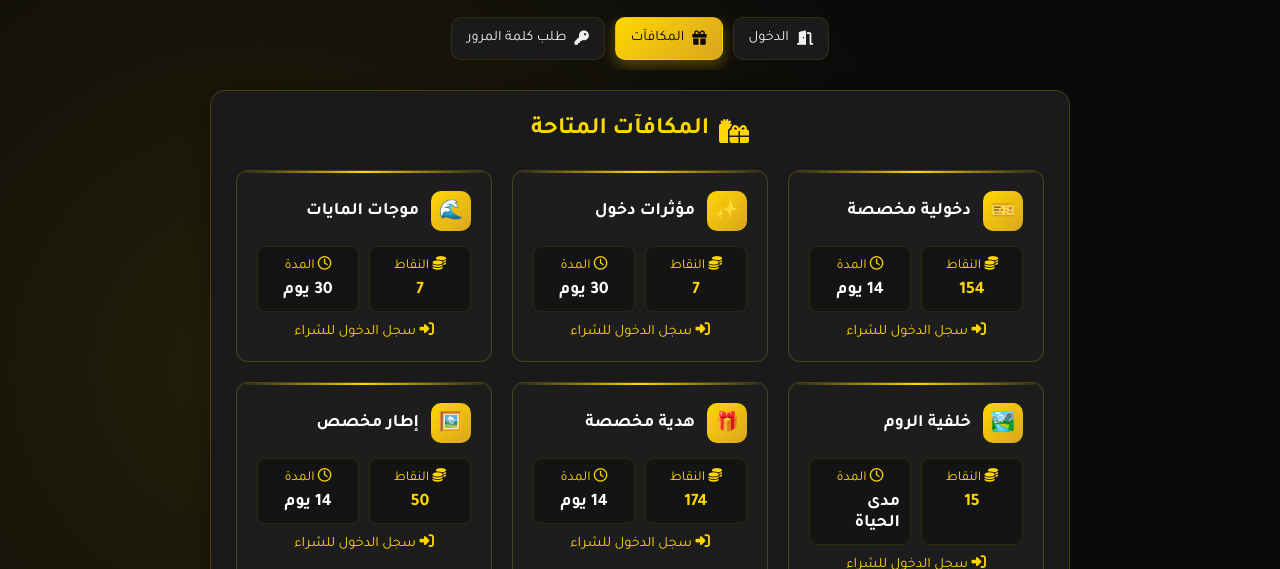
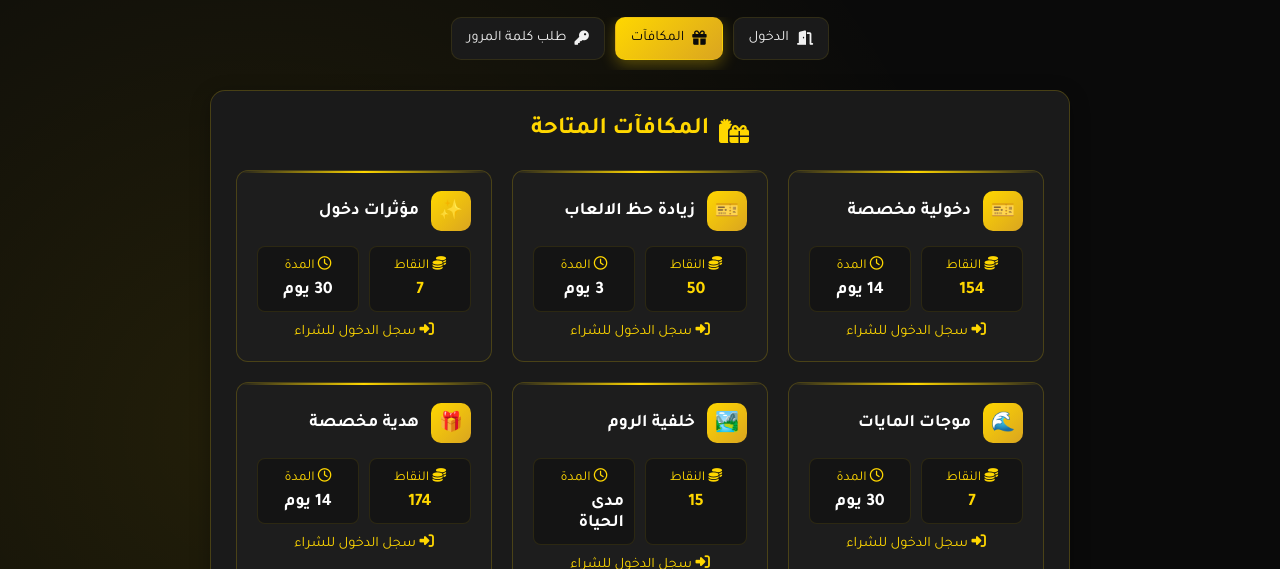
Before and after one commit to studiomazgngu123455-web/points1-system, a website: page index.html in a window 1280 px wide. Shown: the part 231-800 px from the top of the page. Drawn offline with Linux system fonts and the light colour scheme.

Commit message:
تحديث جديد

```diff
--- a/index.html
+++ b/index.html
@@ -1263,6 +1263,7 @@
         // بيانات المكافآت المحدثة (بدون أي دي مميز رقم واحد ورقم اثنين)
         const allRewards = [
             { id: 1, name: "دخولية مخصصة", points: 154, days: "14 يوم", icon: "🎫" },
+            { id: 1, name: "زيادة حظ الالعاب", points: 50, days: "3 يوم", icon: "🎫" },
             { id: 2, name: "مؤثرات دخول", points: 7, days: "30 يوم", icon: "✨" },
             { id: 3, name: "موجات المايات", points: 7, days: "30 يوم", icon: "🌊" },
             { id: 4, name: "خلفية الروم", points: 15, days: "مدى الحياة", icon: "🏞️" },
```
